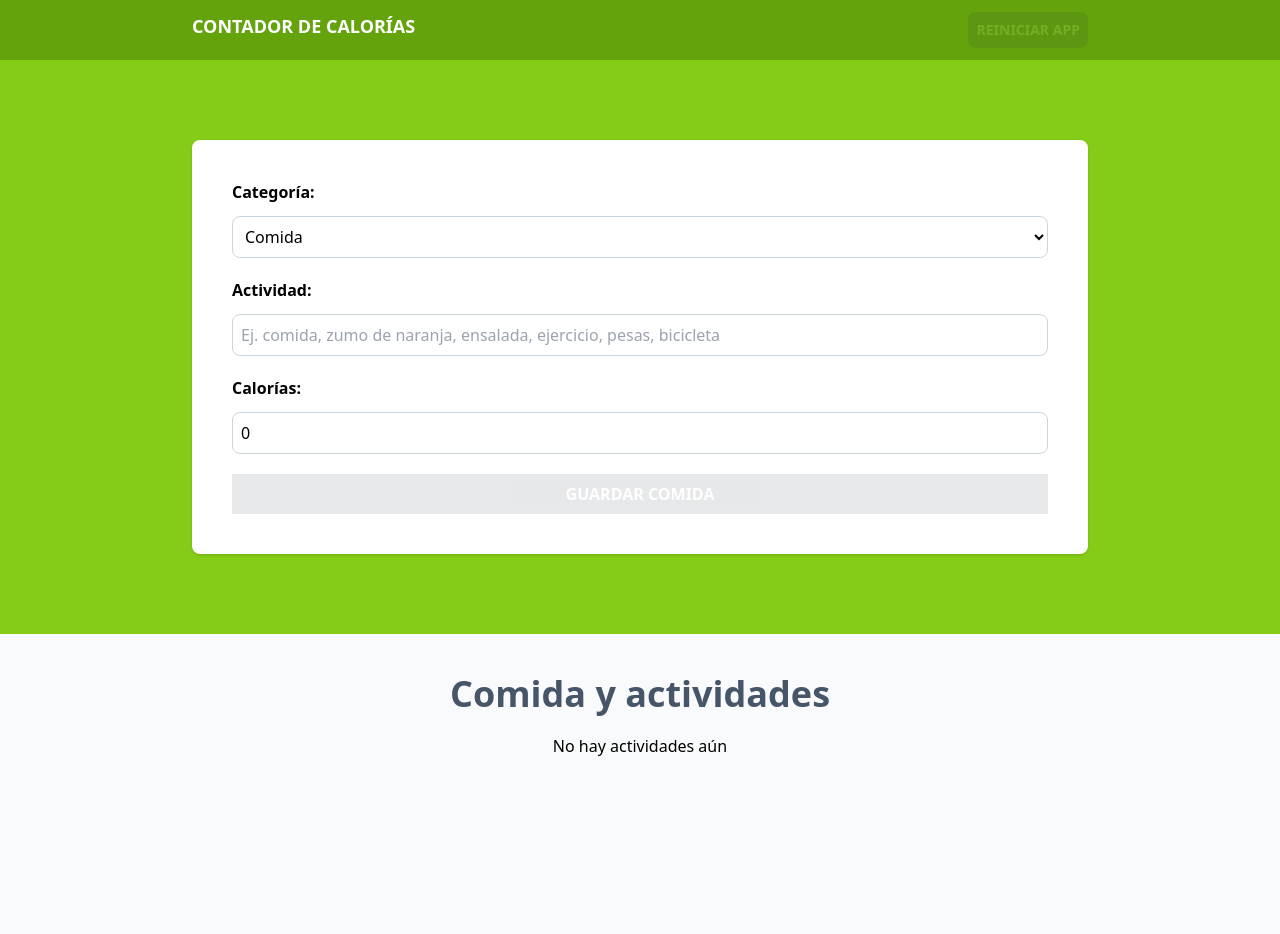
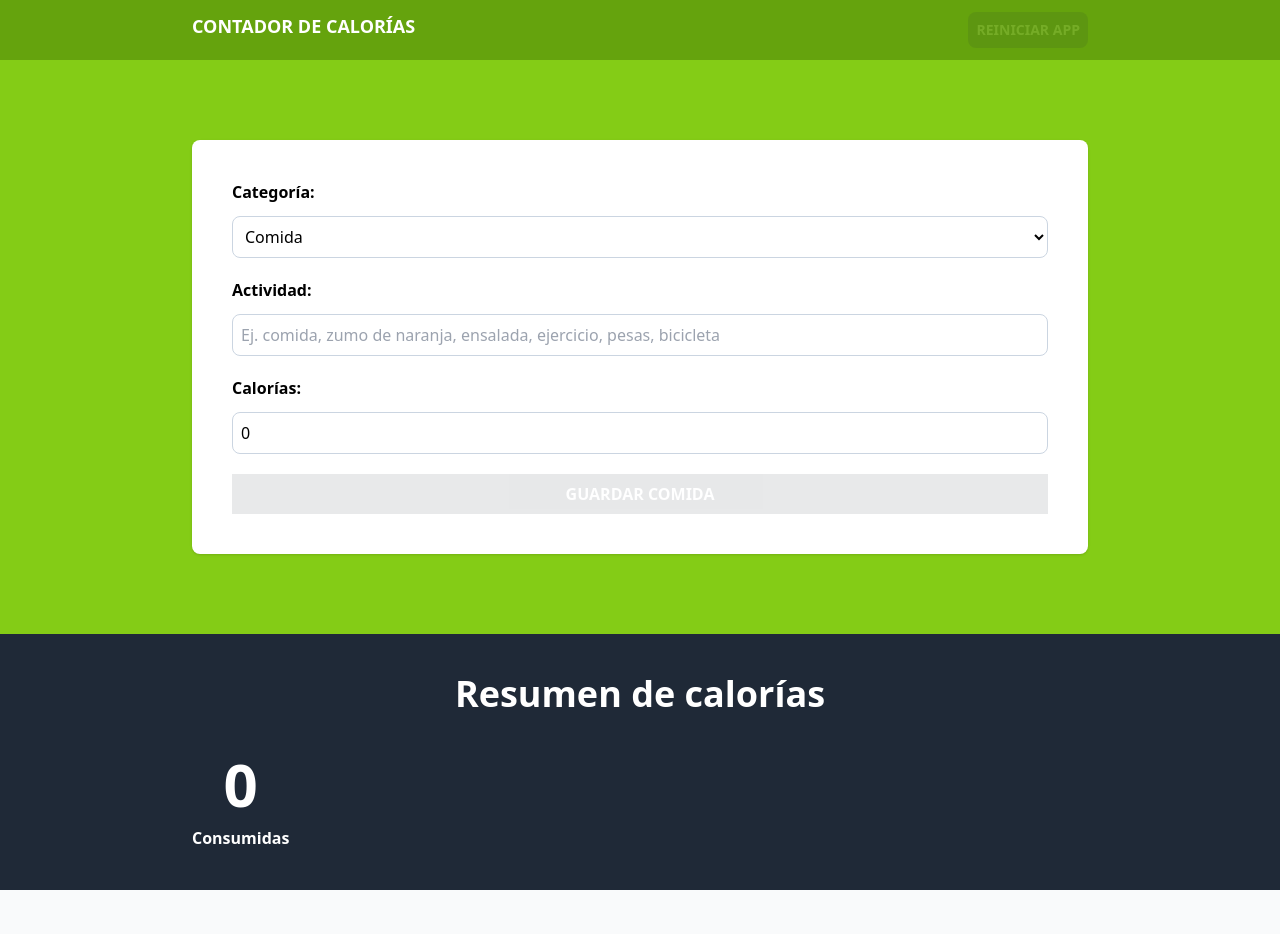
Before and after one commit to lemus777/calorie-tracker, a React (Vite) app: page / in a window 1280 px wide. Shown: the top 934 px of the page. Before the commit the page ends 818 px from the top, so only its background shows below. Built offline with nearby package versions, Linux system fonts and the light colour scheme.

Commit message:
showing consumed calories

```diff
--- a/src/App.tsx
+++ b/src/App.tsx
@@ -2,6 +2,7 @@
 import Form from "./components/Form"
 import { activityReducer, initialState } from "./reducers/activity-reducer"
 import ActivityList from "./components/ActivityList"
+import CalorieTracker from "./components/CalorieTracker"
 
 function App() {
 
@@ -11,7 +12,7 @@
     localStorage.setItem('activities', JSON.stringify(state.activities))
   }, [state.activities])
 
-  const canRestartApp = () => useMemo(() => state.activities.length, [state.activities])
+  const CanRestartApp = () => useMemo(() => state.activities.length, [state.activities])
 
   return (
     <>
@@ -22,7 +23,7 @@
           </h1>
           <button
             className="bg-gray-800 hover:bg-gray-900 p-2 font-bold uppercase text-white cursor-pointer rounded-lg text-sm disabled:opacity-10"
-            disabled={!canRestartApp()}
+            disabled={!CanRestartApp()}
             onClick={() => dispatch({ type: 'restart-app'})}
           >
             Reiniciar App
@@ -37,6 +38,13 @@
           />
         </div>
       </section>
+      <section className="bg-gray-800 py-10">
+        <div className="max-w-4xl mx-auto">
+          <CalorieTracker
+            activities={state.activities}
+          />
+        </div>
+      </section>
       <section className="p-10 mx-auto max-w-4xl">
         <ActivityList
           activities={state.activities}
--- /dev/null
+++ b/src/components/CalorieTracker.tsx
@@ -0,0 +1,24 @@
+import { useMemo } from "react"
+import type { Activity } from "../types"
+
+type CalorieTrackerProps = {
+  activities: Activity[]
+}
+
+export default function CalorieTracker({ activities } : CalorieTrackerProps) {
+
+  // Contadores
+  const caloriesConsumed = useMemo(() => activities.reduce((total, activity) => activity.category === 1 ? total + activity.calories : total, 0), [activities])
+
+  return (
+    <>
+      <h2 className="text-4xl font-black text-white text-center">Resumen de calorías</h2>
+      <div className="flex flex-col items-center md:flex-row md:justify-between gap-5 mt-10">
+        <p className="text-white font-bold rounded-full grid grid-cols-1 gap-3 text-center">
+          <span className="font-black text-6xl text-orange">{caloriesConsumed}</span>
+          Consumidas
+        </p>
+      </div>
+    </>
+  )
+}
```
